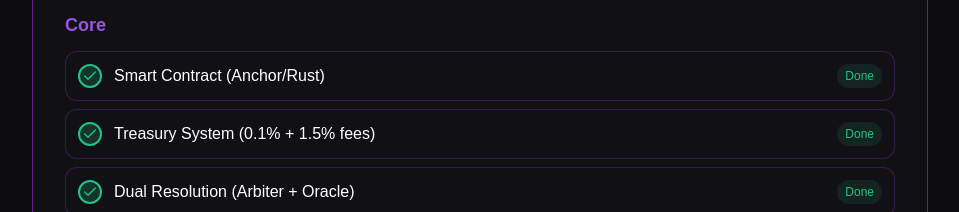
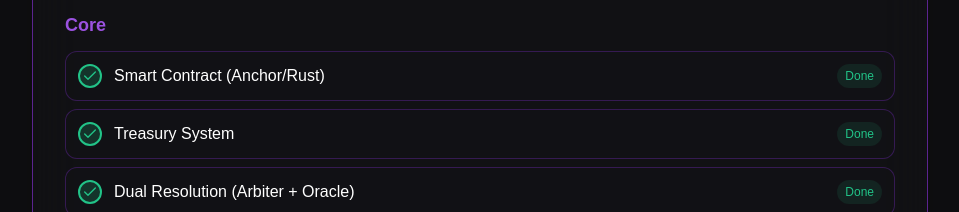
Before and after one commit to tobidontplay/solarenacomingsoon, a React (Vite) app: page / in a window 1280 px wide. Shown: the part 1500-1712 px from the top of the page, without its empty margins (160-1119 px from the left). Built offline with nearby package versions, Linux system fonts and the light colour scheme.

Commit message:
Remove fee percentage from Treasury System

```diff
--- a/src/pages/Landing.tsx
+++ b/src/pages/Landing.tsx
@@ -4,7 +4,7 @@ import { Check, ExternalLink, Twitter, MessageCircle, Send } from "lucide-react"
 export default function Landing() {
   const developmentChecklist = [
     { task: "Smart Contract (Anchor/Rust)", status: "complete", category: "Core" },
-    { task: "Treasury System (0.1% + 1.5% fees)", status: "complete", category: "Core" },
+    { task: "Treasury System", status: "complete", category: "Core" },
     { task: "Dual Resolution (Arbiter + Oracle)", status: "complete", category: "Core" },
     { task: "Pyth Oracle Integration", status: "complete", category: "Core" },
     { task: "Frontend UI (React + Tailwind)", status: "complete", category: "Frontend" },
```
